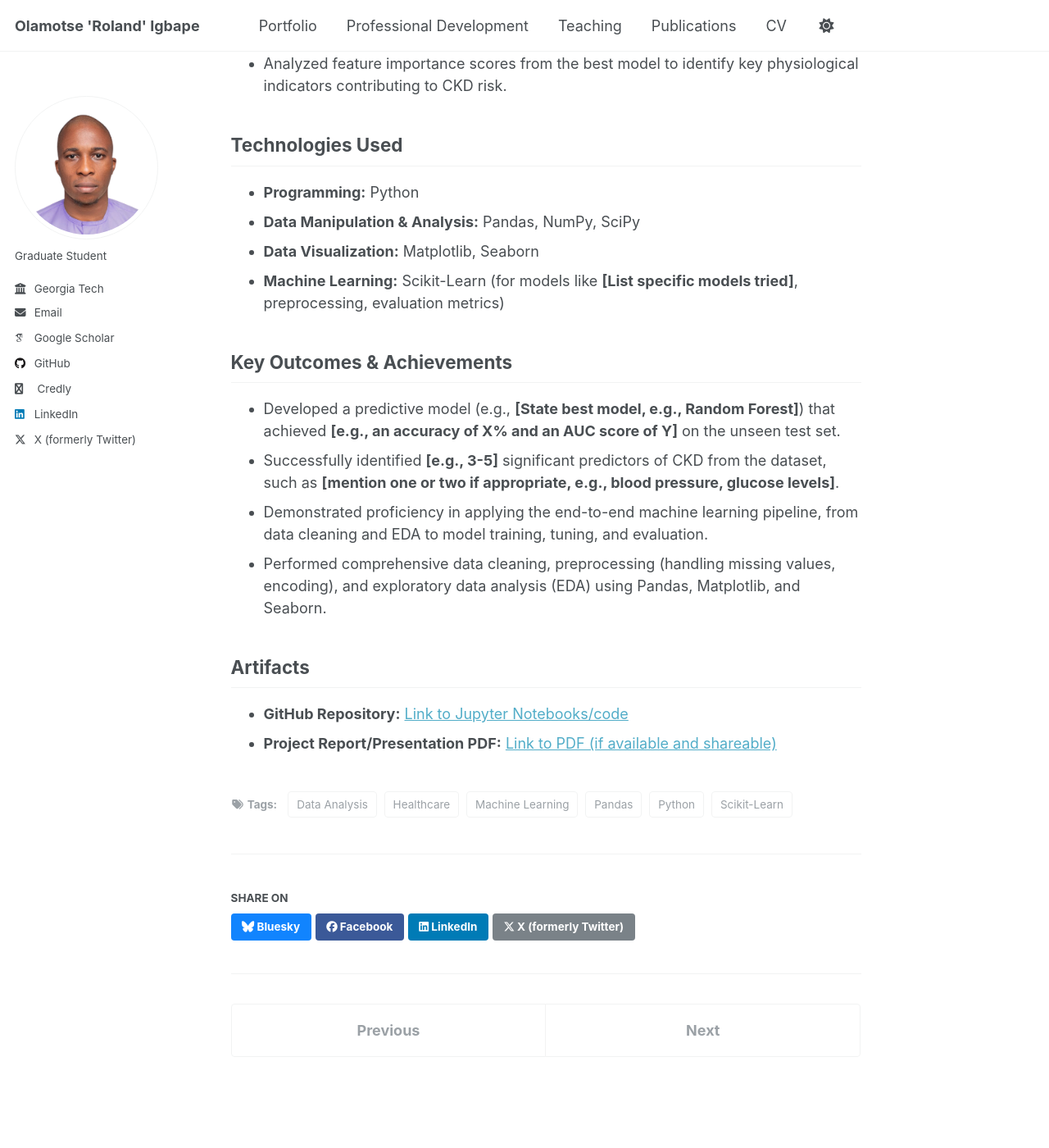
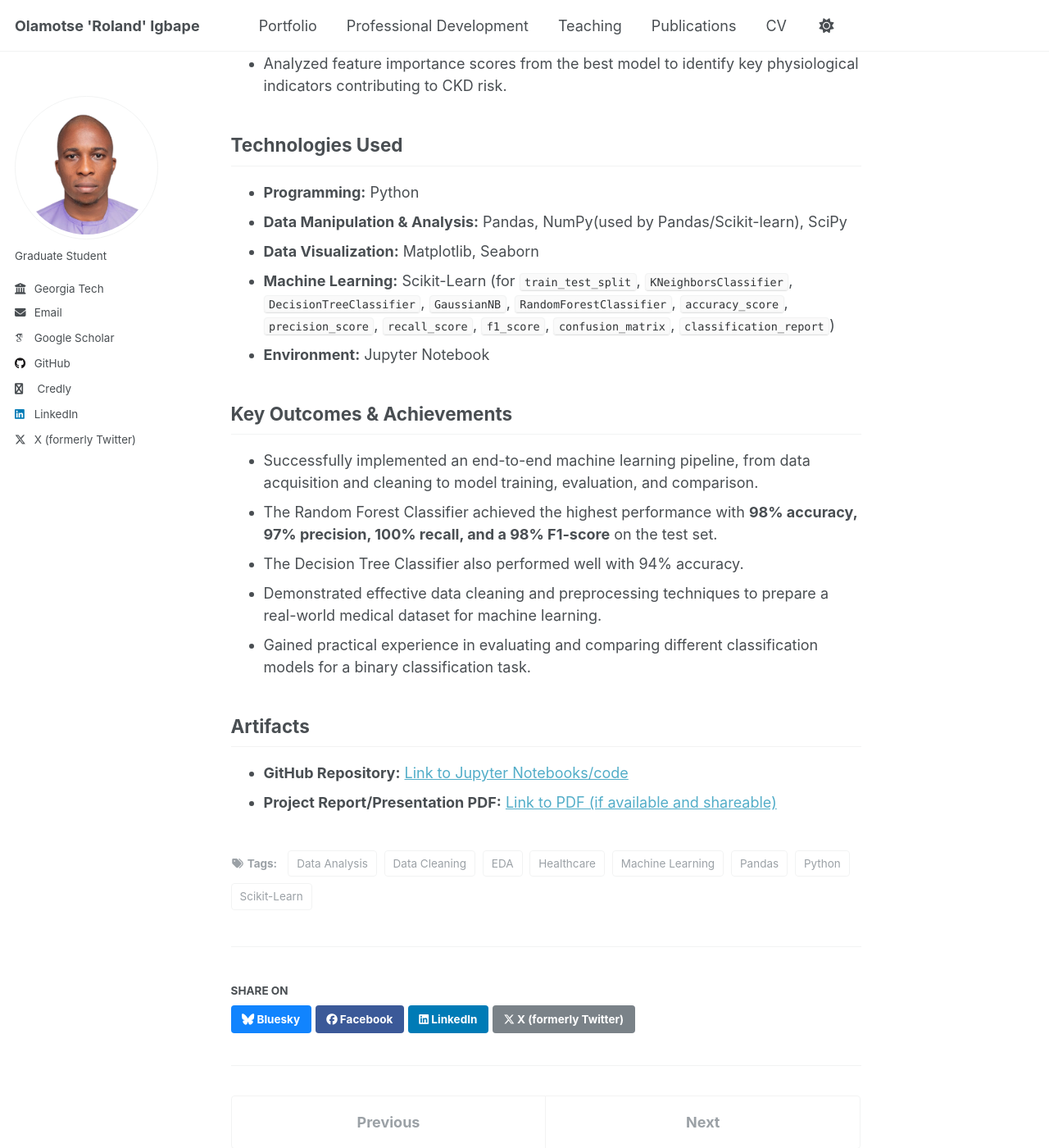
Before and after one commit to oigbape/oigbape.github.io, a Jekyll site: the page built from _portfolio/bsc-ckd-prediction.md, in a window 1280 px wide and 1400 px high, scrolled down 771 px. Shown: the whole window at 82% size. Built offline with Jekyll 4.4.1, drawn with Linux system fonts in a browser that asks for light colours; some web fonts are replaced.

Commit message:
Update bsc-ckd-prediction.md

```diff
--- a/_portfolio/bsc-ckd-prediction.md
+++ b/_portfolio/bsc-ckd-prediction.md
@@ -1,11 +1,11 @@
 ---
 title: "Machine Learning for Chronic Kidney Disease (CKD) Risk Prediction"
 collection: portfolio
-excerpt: "Developed and evaluated machine learning models (Python, Scikit-Learn) to predict CKD risk, performing data preprocessing, EDA, and feature importance analysis. BSc AI course project."
+excerpt: "Developed and evaluated multiple machine learning models (Python, Scikit-Learn) to predict Chronic Kidney Disease, achieving 98% accuracy with Random Forest. Performed extensive data cleaning and EDA. BSc AI course project."
 date: 2023-03-12 # Approx. completion date for CSC 414
-tags: [Machine Learning, Python, Scikit-Learn, Pandas, Data Analysis, Healthcare]
+tags: [Machine Learning, Python, Scikit-Learn, Pandas, Data Analysis, Healthcare, Data Cleaning, EDA]
 technologies: "Python, Pandas, Matplotlib, Seaborn, Scikit-Learn, SciPy"
-github_url: "[Link to GitHub repo if available]"
+#github_url: "[Link to GitHub repo if available]"
 # report_url: "[Link to project report if available]"
 # image_path: "/images/portfolio/ckd-predict-teaser.png"
 ---
@@ -24,16 +24,17 @@ To develop a machine learning model to predict the risk of Chronic Kidney Diseas
 
 ## Technologies Used
 * **Programming:** Python
-* **Data Manipulation & Analysis:** Pandas, NumPy, SciPy
+* **Data Manipulation & Analysis:** Pandas, NumPy(used by Pandas/Scikit-learn), SciPy
 * **Data Visualization:** Matplotlib, Seaborn
-* **Machine Learning:** Scikit-Learn (for models like **[List specific models tried]**, preprocessing, evaluation metrics)
+* **Machine Learning:** Scikit-Learn (for `train_test_split`, `KNeighborsClassifier`, `DecisionTreeClassifier`, `GaussianNB`, `RandomForestClassifier`, `accuracy_score`, `precision_score`, `recall_score`, `f1_score`, `confusion_matrix`, `classification_report`)
+* **Environment:** Jupyter Notebook
 
 ## Key Outcomes & Achievements
-* Developed a predictive model (e.g., **[State best model, e.g., Random Forest]**) that achieved **[e.g., an accuracy of X% and an AUC score of Y]** on the unseen test set.
-* Successfully identified **[e.g., 3-5]** significant predictors of CKD from the dataset, such as **[mention one or two if appropriate, e.g., blood pressure, glucose levels]**.
-* Demonstrated proficiency in applying the end-to-end machine learning pipeline, from data cleaning and EDA to model training, tuning, and evaluation.
-* Performed comprehensive data cleaning, preprocessing (handling missing values, encoding), and exploratory data analysis (EDA) using Pandas, Matplotlib, and Seaborn.
-
+* Successfully implemented an end-to-end machine learning pipeline, from data acquisition and cleaning to model training, evaluation, and comparison.
+* The Random Forest Classifier achieved the highest performance with **98% accuracy, 97% precision, 100% recall, and a 98% F1-score** on the test set.
+* The Decision Tree Classifier also performed well with 94% accuracy.
+* Demonstrated effective data cleaning and preprocessing techniques to prepare a real-world medical dataset for machine learning.
+* Gained practical experience in evaluating and comparing different classification models for a binary classification task.
 
 ## Artifacts
 * **GitHub Repository:** [Link to Jupyter Notebooks/code]([YOUR_GITHUB_REPO_LINK_HERE])
```
